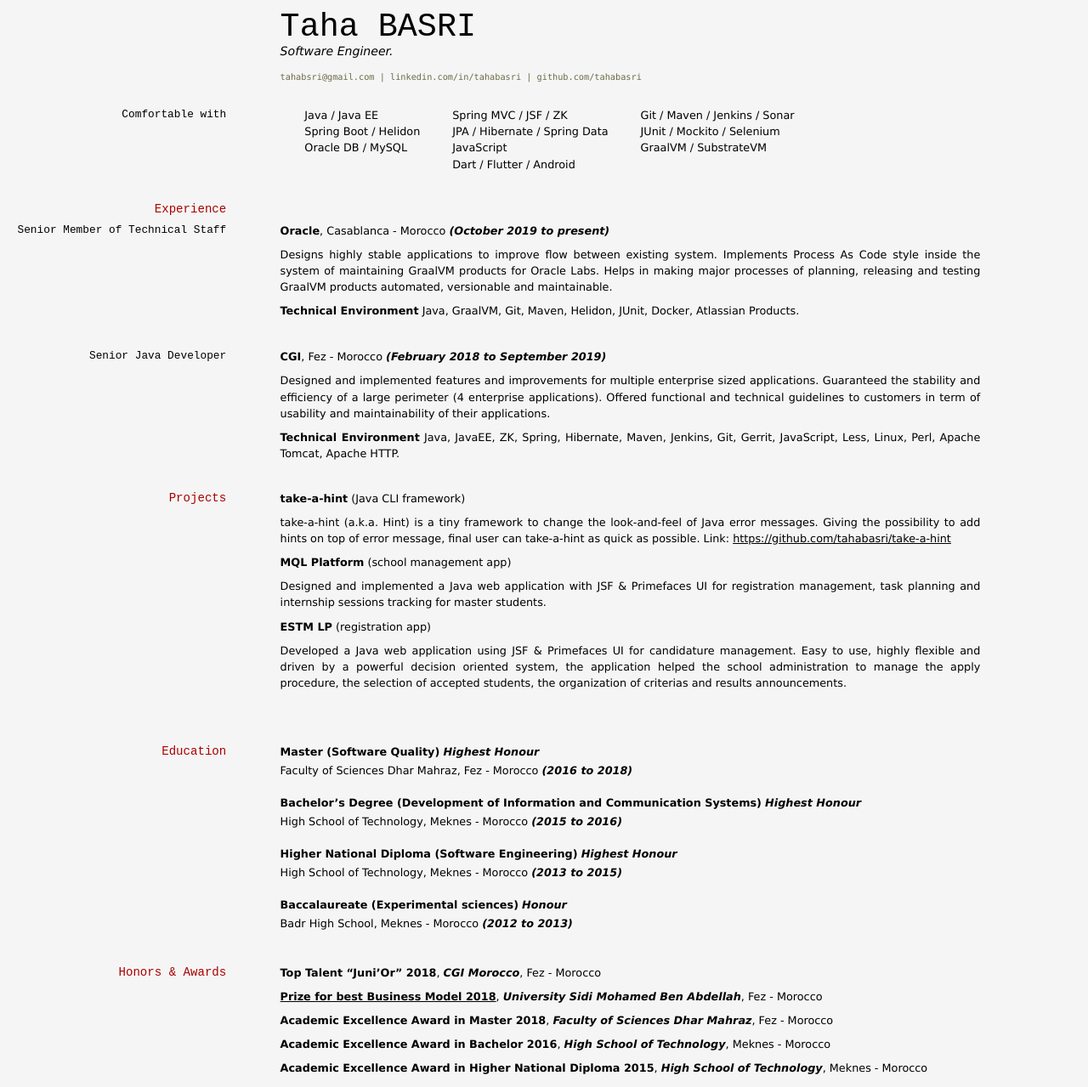
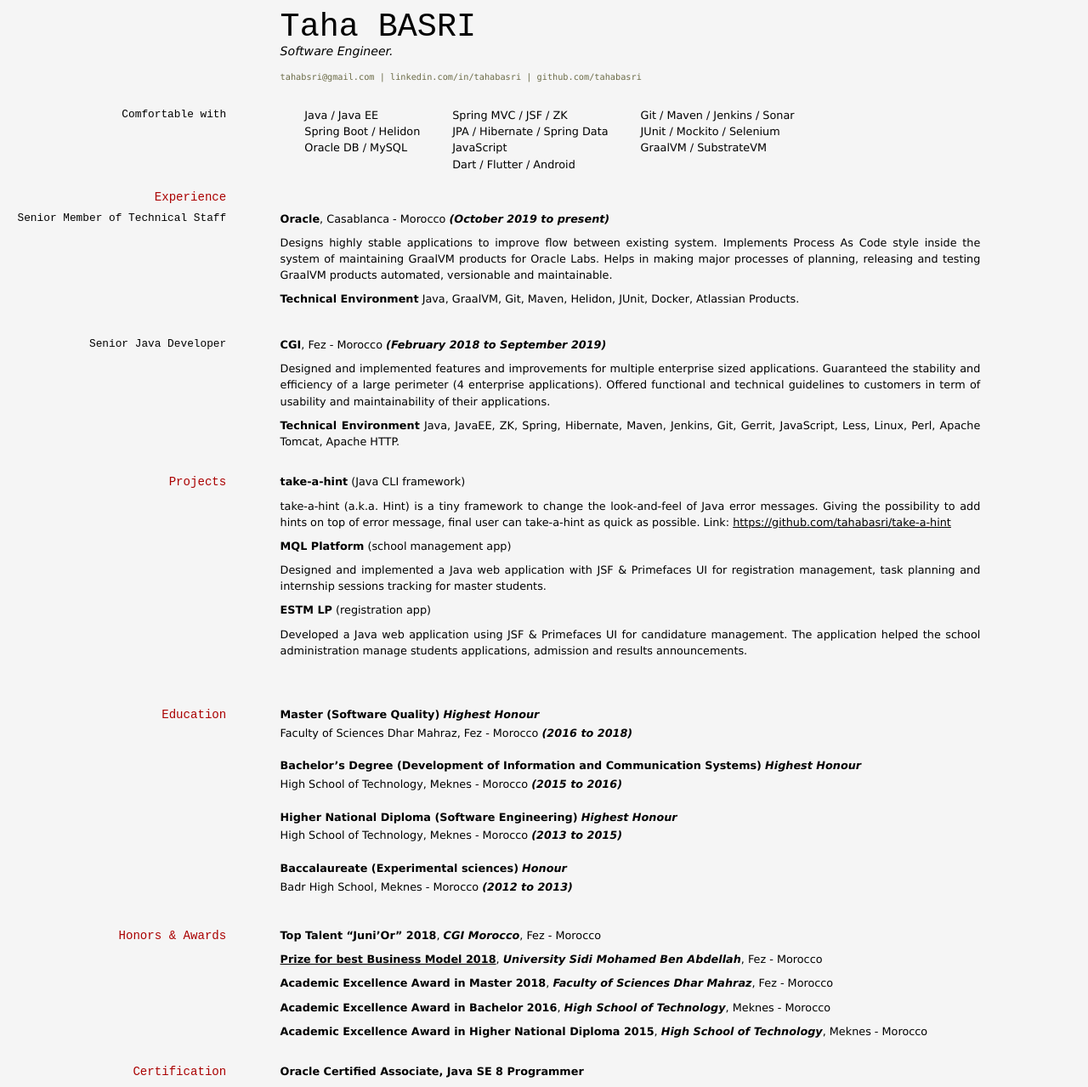
Before and after one commit to tahabasri/portfolio, a Jekyll site: the page built from resume/index.md, in a window 1280 px wide. Shown: the whole page at 85% size. Built offline with Jekyll 4.4.1, drawn with Linux system fonts in a browser that asks for light colours.

Commit message:
Added room for certification section

```diff
--- a/resume/index.md
+++ b/resume/index.md
@@ -53,7 +53,7 @@
 
 __ESTM LP__ (registration app)
 
-Developed a Java web application using JSF & Primefaces UI for candidature management. Easy to use, highly flexible and driven by a powerful decision oriented system, the application helped the school administration to manage the apply procedure, the selection of accepted students, the organization of criterias and results announcements.
+Developed a Java web application using JSF & Primefaces UI for candidature management. The application helped the school administration manage students applications, admission and results announcements.
 
 <br />
 
@@ -83,6 +83,9 @@
 
 __Academic Excellence Award in Higher National Diploma 2015__, *High School of Technology*, Meknes - Morocco
 
+## Certification
+
+__Oracle Certified Associate, Java SE 8 Programmer__
 
 <!-- ### Footer
 
--- a/resume/media/kjhealy-print.css
+++ b/resume/media/kjhealy-print.css
@@ -140,7 +140,7 @@
 	font-size: 1.1em;
 	color: #a00;
 	position: relative;
-	top: 1.2em;
+	top: .5em;
 	text-align: right;
 	width: 18%;
 }
--- a/resume/media/kjhealy-screen.css
+++ b/resume/media/kjhealy-screen.css
@@ -138,7 +138,6 @@
 h2 {
 	font-size: 1.1em;
 	color: #a00;
-	margin-top: 1em;
 	position: relative;
 	top: 1.4em;
 	text-align: right;
```
